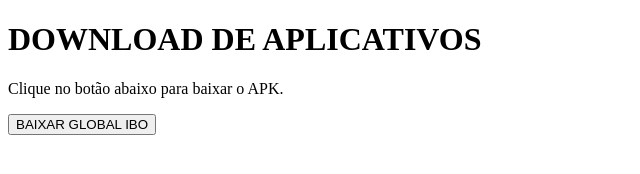
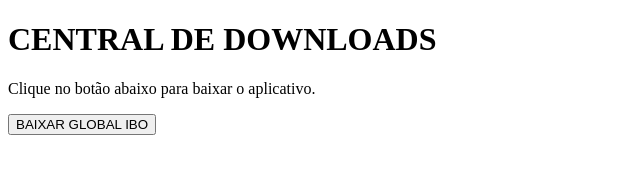
Before and after one commit to victoromanoeloficial-hash/global-ibo, a plain HTML site: page index.html in a window 1280 px wide. Shown: the whole page, without its empty margins (0-640 px from the left). Drawn offline with Linux system fonts and the light colour scheme.

Commit message:
Update index.html

```diff
--- a/index.html
+++ b/index.html
@@ -1,15 +1,15 @@
 <!DOCTYPE html>
 <html>
 <head>
-<title>Meus APKs</title>
+<title>Central de Downloads</title>
 </head>
 <body>
 
-<h1>DOWNLOAD DE APLICATIVOS</h1>
+<h1>CENTRAL DE DOWNLOADS</h1>
 
-<p>Clique no botão abaixo para baixar o APK.</p>
+<p>Clique no botão abaixo para baixar o aplicativo.</p>
 
-<a href="globalibo.apk">
+<a href="https://github.com/victoromanoeloficial-hash/global-ibo/releases/download/v1.0/GLOBAL.IBO.apk">
 <button>BAIXAR GLOBAL IBO</button>
 </a>
 
```
